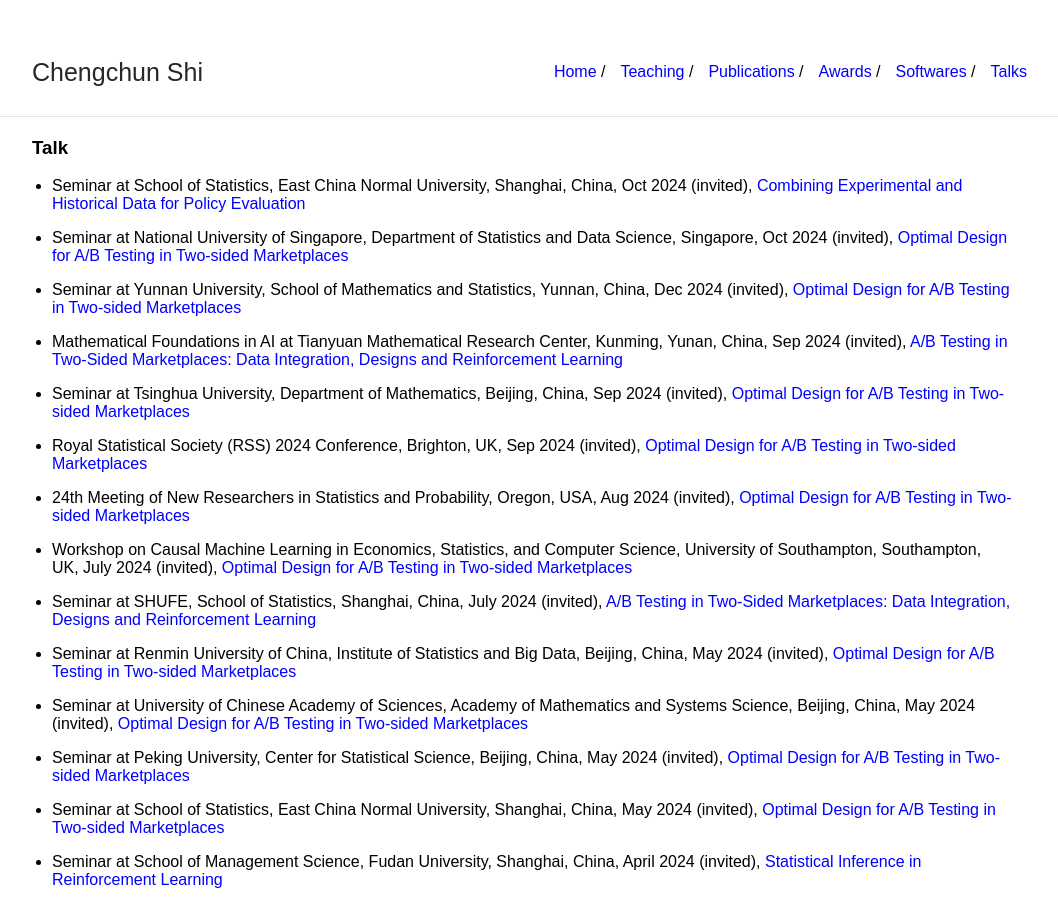
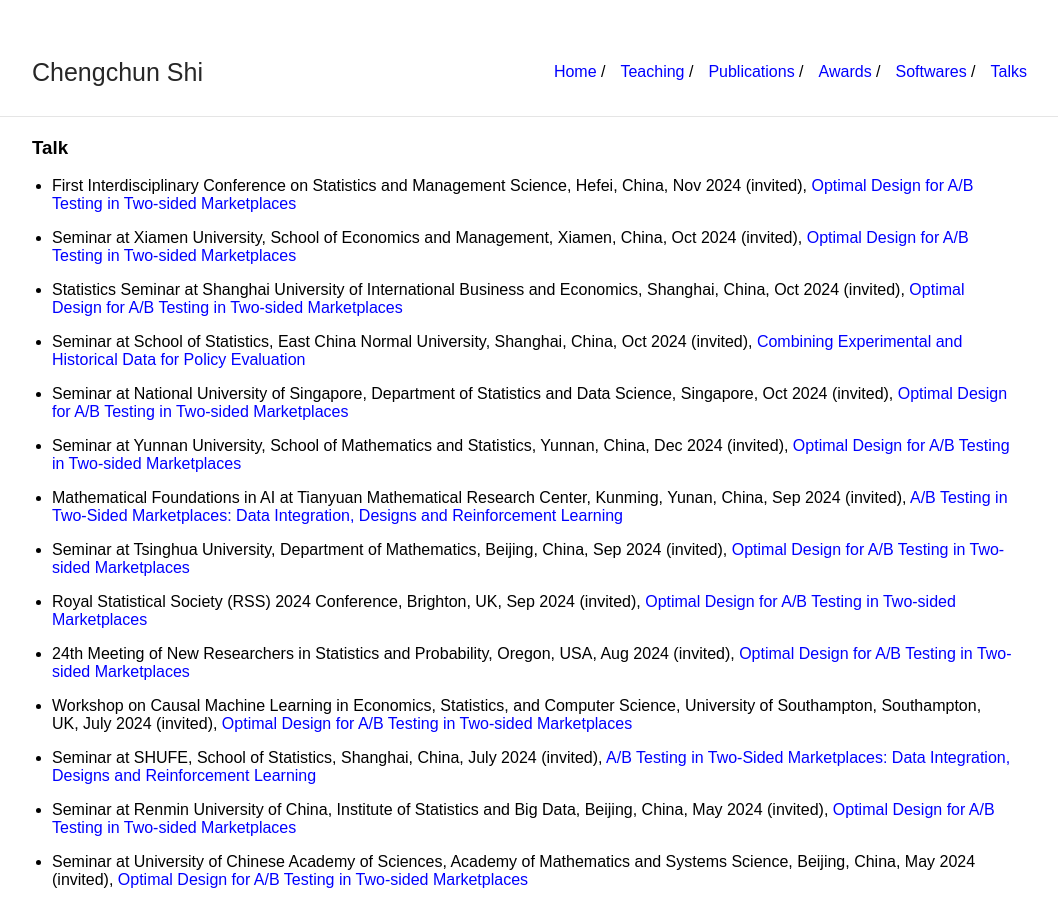
Before and after one commit to callmespring/callmespring.github.io, a Jekyll site: the page built from talk.md, in a window 1280 px wide and 900 px high. Shown: the whole window, without its empty margins (108-1166 px from the left). Built offline with Jekyll 4.4.1, drawn with Linux system fonts in a browser that asks for light colours.

Commit message:
Update talk.md

```diff
--- a/talk.md
+++ b/talk.md
@@ -4,6 +4,12 @@ title: Talk
 ---
 
 ### Talk
+
+* First Interdisciplinary Conference on Statistics and Management Science, Hefei, China, Nov 2024 (invited), [Optimal Design for A/B Testing in Two-sided Marketplaces](./slides/ARMAdesign.pdf)
+
+* Seminar at Xiamen University, School of Economics and Management, Xiamen, China, Oct 2024 (invited), [Optimal Design for A/B Testing in Two-sided Marketplaces](./slides/ARMAdesign.pdf)
+
+* Statistics Seminar at Shanghai University of International Business and Economics, Shanghai, China, Oct 2024 (invited), [Optimal Design for A/B Testing in Two-sided Marketplaces](./slides/ARMAdesign.pdf)
 
 * Seminar at School of Statistics, East China Normal University, Shanghai, China, Oct 2024 (invited), [Combining Experimental and Historical Data for Policy Evaluation](./slides/DataIntegration.pdf)
 
```
